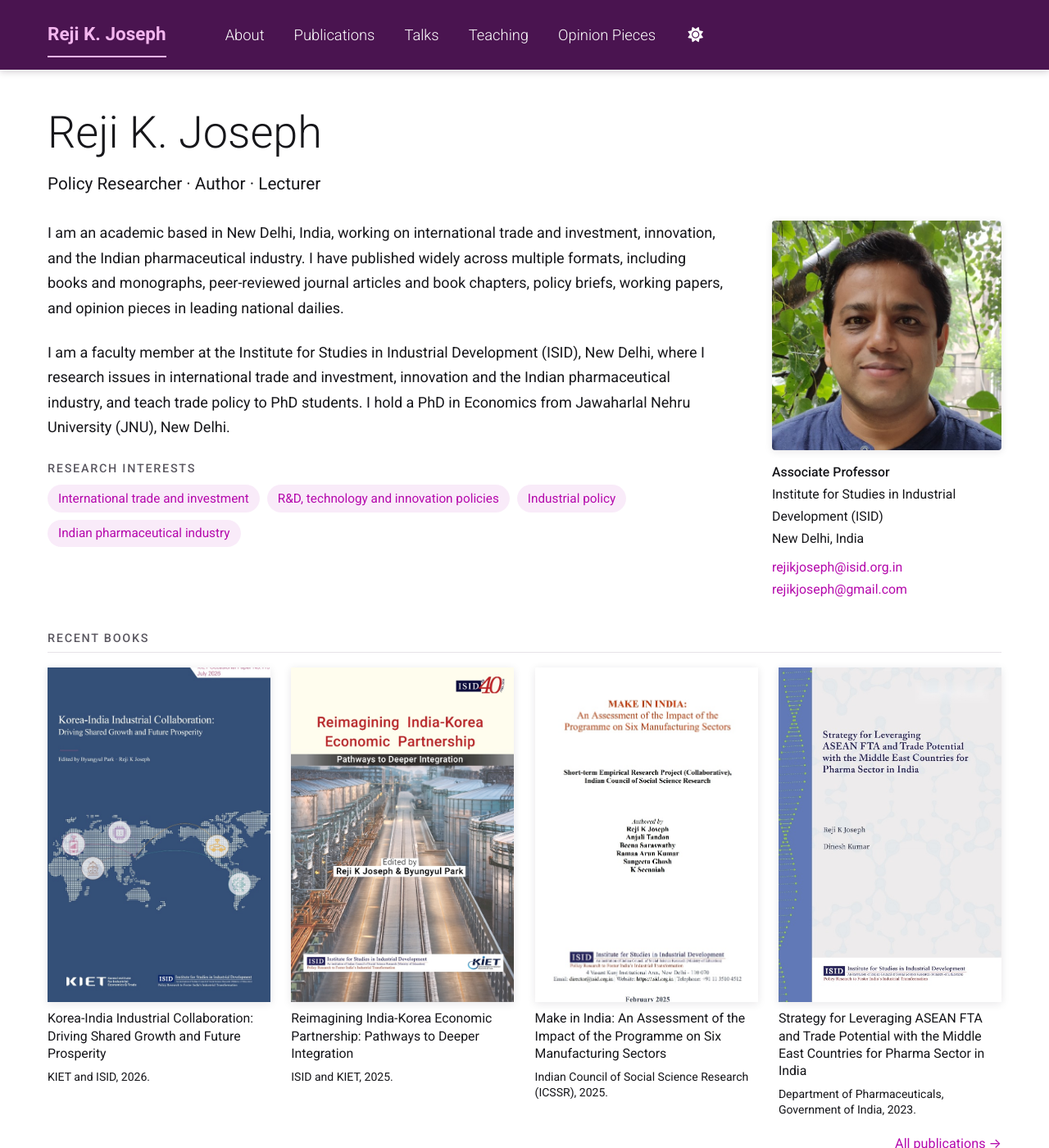
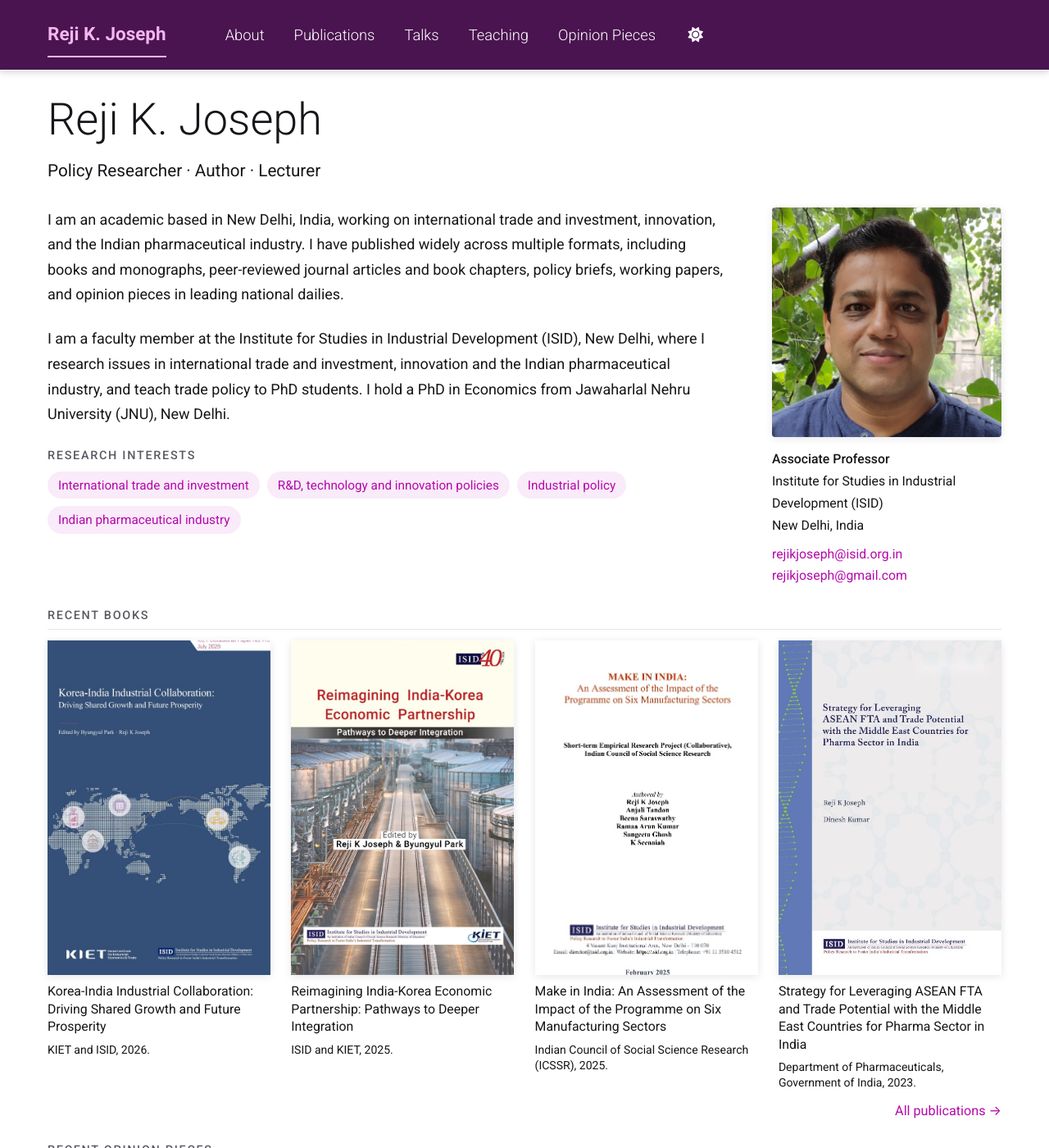
Before and after one commit to rejikjoseph/rejikjoseph.github.io, a Jekyll site: the page built from _pages/about.md, in a window 1280 px wide and 1400 px high. Shown: the whole window at 82% size. Built offline with Jekyll 4.4.1, drawn with Linux system fonts in a browser that asks for light colours; a style sheet for code colours, icons or effects is not loaded.

Commit message:
Compact layout

```diff
--- a/assets/css/main.scss
+++ b/assets/css/main.scss
@@ -221,3 +221,29 @@ html[data-theme="dark"] { --rj-bar: #2a0c2e; --rj-bar-fg: #f1e9f2; --rj-bar-acce
 @media (prefers-reduced-motion: reduce) {
   .card, .book img { transition: none; }
 }
+
+/* ---------- Compact spacing ---------- */
+#main.clean-main { padding-top: 1.6em; padding-bottom: 3em; }
+.clean-page .page__title { margin: 0.2em 0 0.35em; }
+.clean-page > p:first-of-type { margin-bottom: 0.6em; }
+.clean-page h2 { margin-top: 1.2em; margin-bottom: 0.5em; }
+.section-label { margin: 1.8em 0 0.9em !important; }
+.entry-list h2, .entry-list h3 { font-size: 1.6rem !important; margin: 1.1em 0 0.6em !important; padding-bottom: 0; line-height: 1.2; }
+.entry-list > h2:first-child, .entry-list > h3:first-child { margin-top: 0.2em !important; }
+.entry-list p { margin-bottom: 0.6em; padding: 0.75em 1.1em; }
+.book-grid { margin: 0.6em 0 0.6em; }
+.card-grid + .more-link, .book-grid + .more-link, .news + .more-link { margin-top: 0.5em; }
+.section-label:has(+ .entry-list) { border-bottom: 0 !important; margin-bottom: 0 !important; }
+.card-grid { grid-template-columns: repeat(3, minmax(0, 1fr)); }
+@media (max-width: 700px) { .card-grid { grid-template-columns: 1fr; } }
+/* Publications page: compact book list (small cover beside details), two columns */
+.book-grid:not(.book-grid--four) { grid-template-columns: repeat(2, minmax(0, 1fr)); gap: 1em 1.4em; }
+.book-grid:not(.book-grid--four) .book {
+  display: grid; grid-template-columns: 96px minmax(0, 1fr); grid-template-rows: auto 1fr; gap: 0 1em; align-items: start;
+  background: var(--rj-card); border: 1px solid var(--rj-rule); border-radius: 6px; padding: 0.8em;
+}
+.book-grid:not(.book-grid--four) .book > a:first-child, .book-grid:not(.book-grid--four) .book > img { grid-row: 1 / span 2; }
+.book-grid:not(.book-grid--four) .book img { width: 96px; }
+.book-grid:not(.book-grid--four) .book-title { margin-top: 0.1em; font-size: 0.95rem; font-weight: 500; }
+.book-grid:not(.book-grid--four) .book-meta { margin-top: 0.4em; font-size: 0.82rem; }
+@media (max-width: 700px) { .book-grid:not(.book-grid--four) { grid-template-columns: 1fr; } }
```
